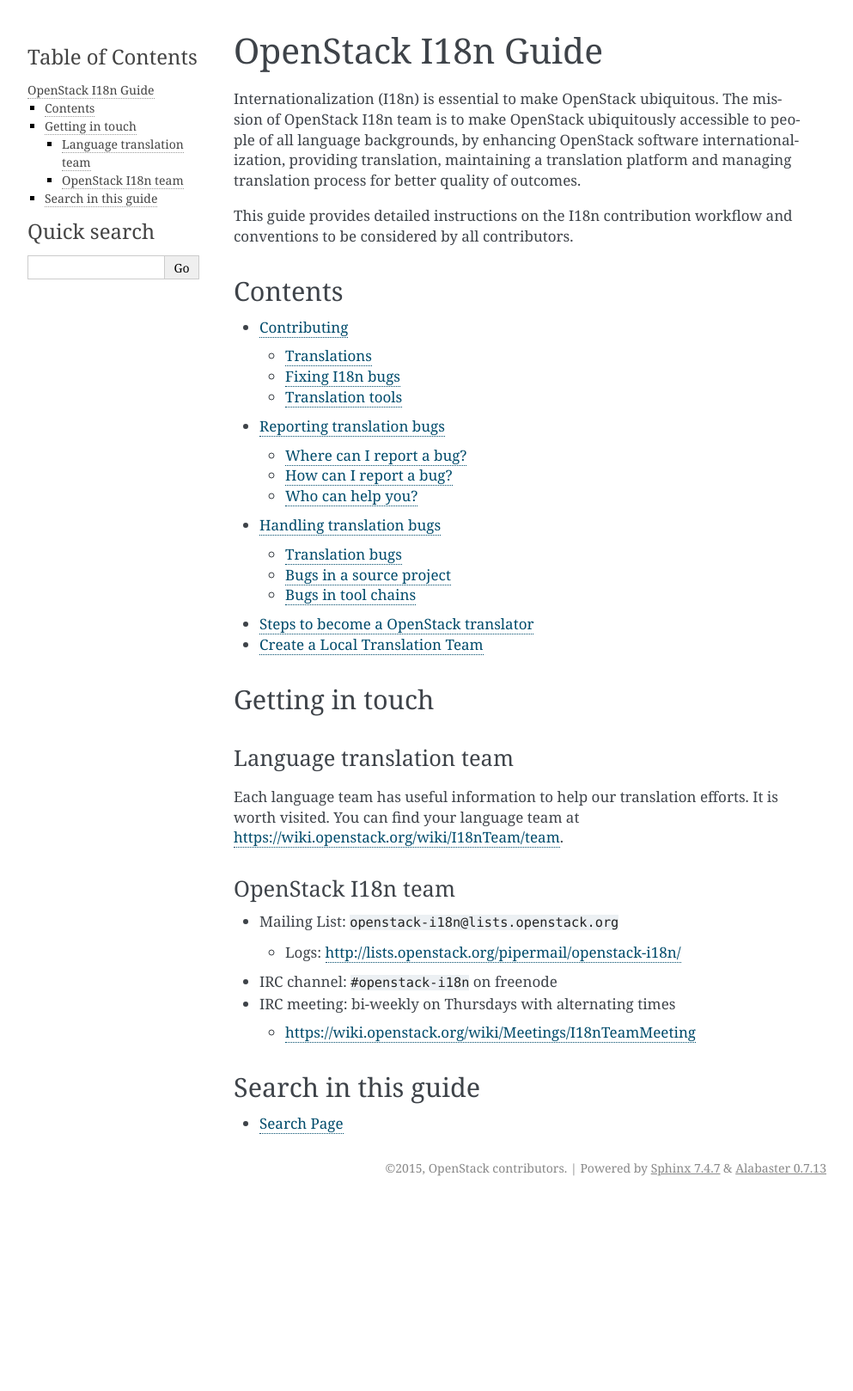
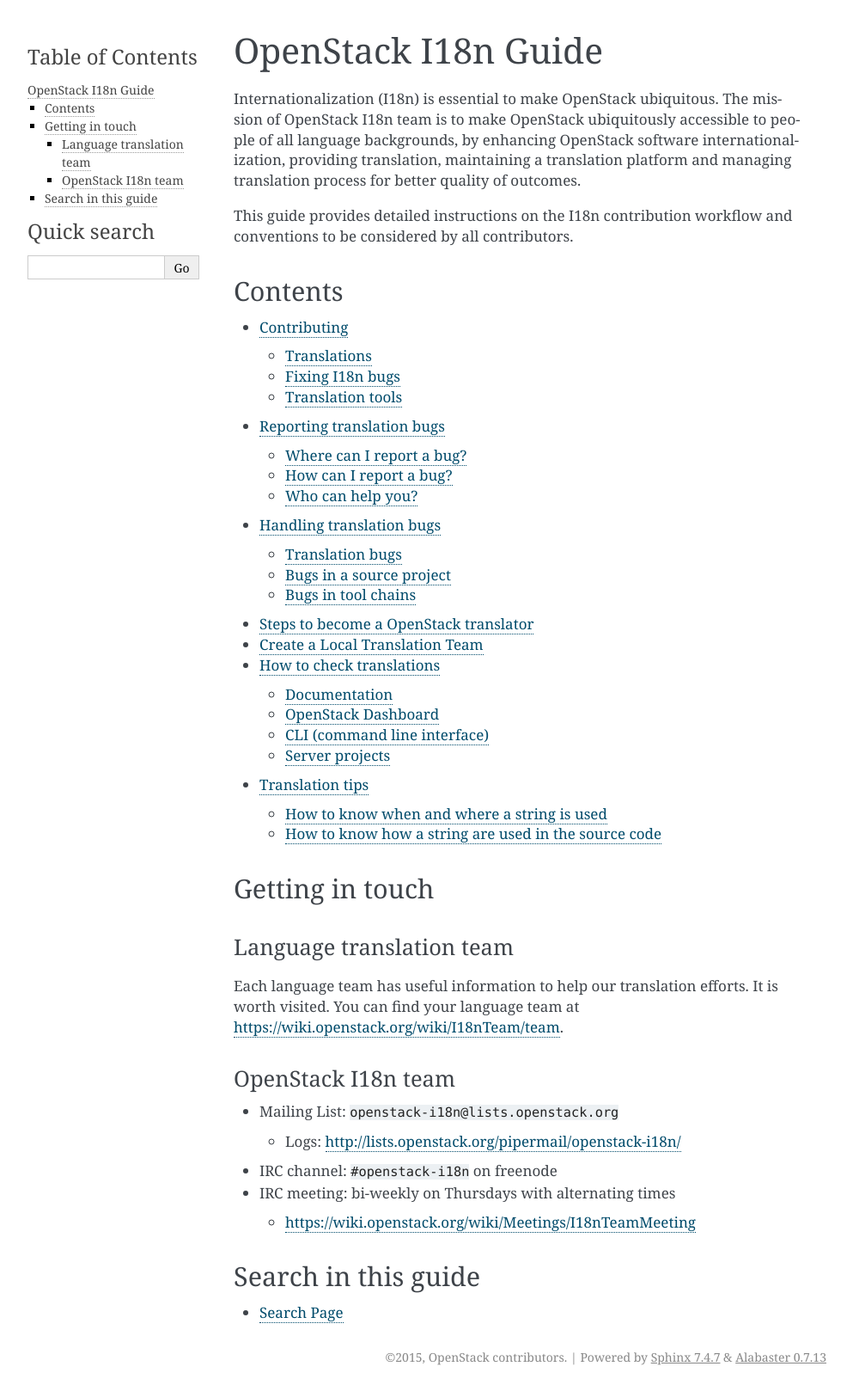
Before and after one commit to openstack/i18n, a Sphinx documentation site: the page built from doc/source/index.rst, in a window 1280 px wide. Shown: the whole page at 86% size, without its empty margins (148-1141 px from the left). Built offline with Sphinx 7.4.7, drawn with Linux system fonts in a browser that asks for light colours; before the commit the page ends 1398 px from its top, so only the background shows below that.

Commit message:
Add skeleton document for translation tips
It is useful to share translation tips and useful things.
This commit adds skeleton documents.

Change-Id: I6f411522dcdddd55c8024e5ce227da4913eef6ae

```diff
--- /dev/null
+++ b/doc/source/check_translation.rst
@@ -0,0 +1,26 @@
+=========================
+How to check translations
+=========================
+
+It is important to check your translations by using a real situation where your
+translation is used. This page describes how to check your translations.
+
+Documentation
+=============
+
+TBD
+
+OpenStack Dashboard
+===================
+
+TBD
+
+CLI (command line interface)
+============================
+
+TBD
+
+Server projects
+===============
+
+TBD
--- a/doc/source/index.rst
+++ b/doc/source/index.rst
@@ -23,6 +23,8 @@
    handling_bugs
    official_translator
    create_lang_team
+   check_translation
+   translation_tips
 
 .. _label-i18n-team-contact:
 
--- /dev/null
+++ b/doc/source/translation_tips.rst
@@ -0,0 +1,17 @@
+================
+Translation tips
+================
+
+This page collects small tips and tricks around translations.
+
+If you have any, don't hesitate to share it :)
+
+How to know when and where a string is used
+===========================================
+
+TBD
+
+How to know how a string are used in the source code
+====================================================
+
+TBD
```
